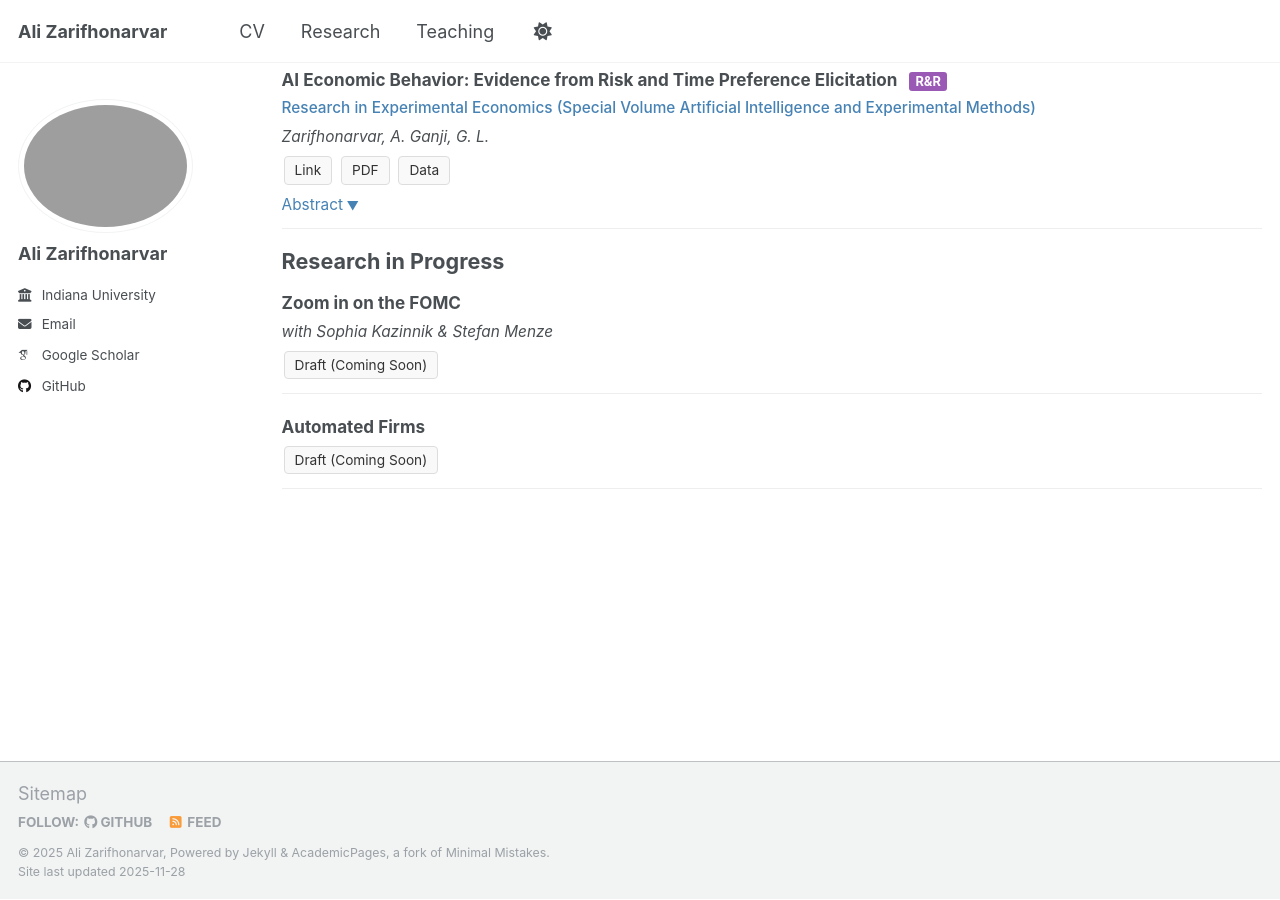
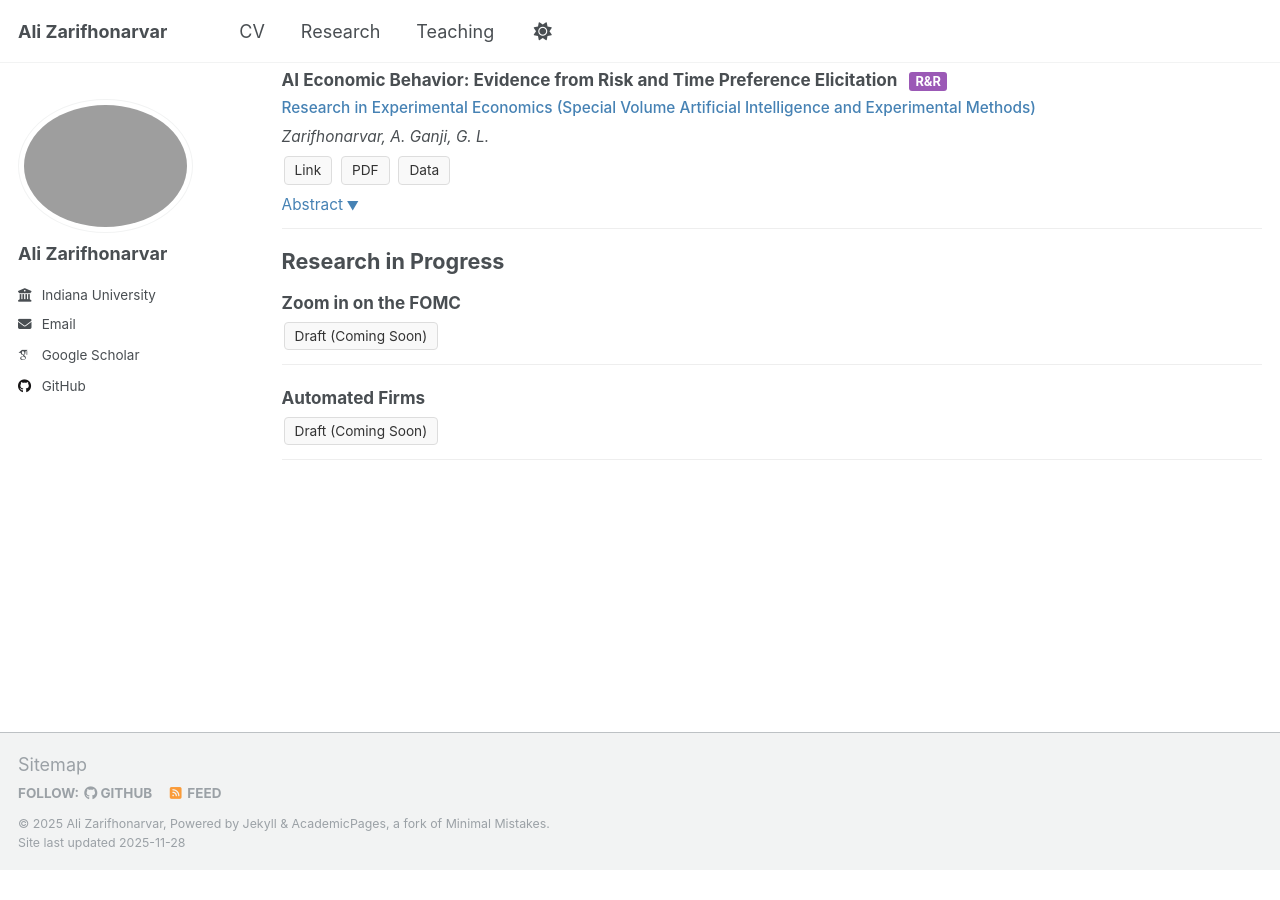
Before and after one commit to alizarif/alizarif.github.io, a Jekyll site: the page built from _pages/research.html, in a window 1280 px wide and 900 px high, scrolled down 657 px. Built offline with Jekyll 4.4.1, drawn with Linux system fonts in a browser that asks for light colours; some web fonts are replaced; after the commit the page ends 1527 px from its top, so only the background shows below that.

Commit message:
Remove author names from research publication
Removed author names from the research publication section.

```diff
--- a/_pages/research.html
+++ b/_pages/research.html
@@ -194,7 +194,6 @@ author_profile: true
 <h2>Research in Progress</h2>
 <div class="publication-container">
   <div class="publication-title">Zoom in on the FOMC</div>
-  <div class="author-list">with Sophia Kazinnik & Stefan Menze</div>
 
   <div class="resources">
     <a href="#" class="resource-box">Draft (Coming Soon)</a>
```
